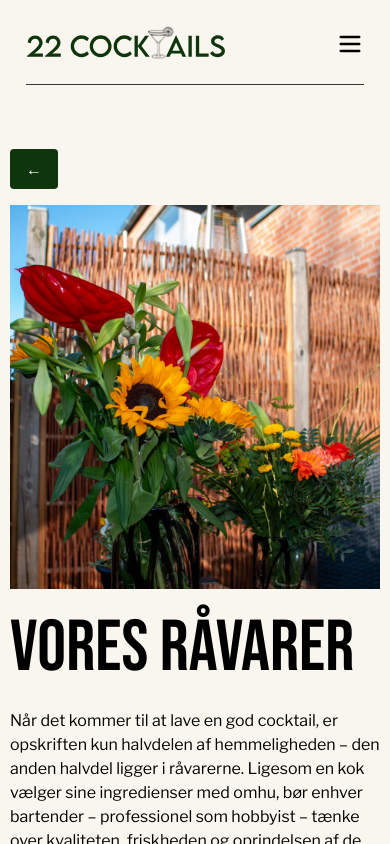
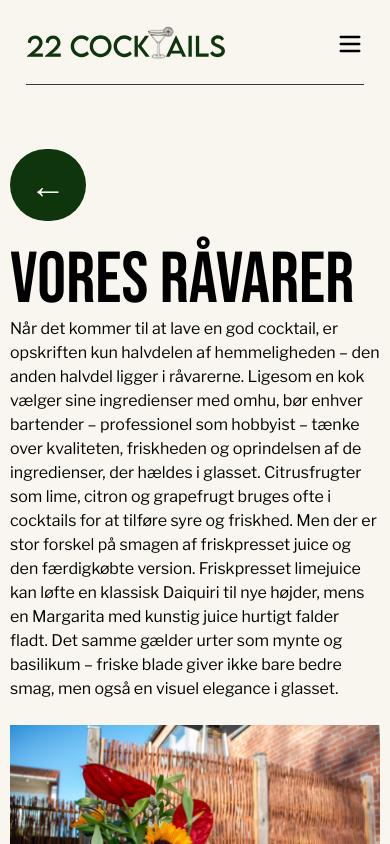
Before and after one commit to mabr0003/22cocktails, a Next.js app: page /blog/1 in a window 390 px wide. Shown: the top 844 px of the page. Built offline with nearby package versions, Linux system fonts and the light colour scheme.

Commit message:
video fix mobil

```diff
--- a/src/app/blog/[id]/page.js
+++ b/src/app/blog/[id]/page.js
@@ -16,13 +16,15 @@ export default function SinglePostPage({ params }) {
     <main>
       <section>
         <div className="content py-10">
-          <button onClick={() => router.back()} className="mb-4 px-4 py-2 bg-[var(--action)] rounded text-white cursor-pointer">
+          <button onClick={() => router.back()} className="bg-[var(--action)] py-4 px-5 rounded-full text-4xl text-white cursor-pointer mb-6">
             ←
           </button>
-          <div className="flex flex-col gap-6">
-            <img className="w-full h-96 object-cover" src={post.image} />
-            <h1 className="text-7xl md:text-9xl">{post.title}</h1>
-            <p className="max-w-prose">{post.content}</p>
+          <div className="flex flex-col gap-6 md:grid grid-cols-2">
+            <img className="w-full h-full object-cover order-1" src={post.image} />
+            <div>
+              <h1 className="text-7xl md:text-9xl">{post.title}</h1>
+              <p className="max-w-prose">{post.content}</p>
+            </div>
           </div>
         </div>
       </section>
--- a/src/app/page.js
+++ b/src/app/page.js
@@ -20,7 +20,7 @@ export default function Home() {
             22 Cocktails skaber stemning med håndlavede cocktails af høj kvalitet. Vi stiller baren op til din fest og serverer smagfulde drinks med eksklusive råvarer. <br></br>Du tager kun stilling til hvor vi skal stå - så klarer vi resten.
           </h2>
           <div className="w-full h-96 object-cover row-start-1 col-start-1 mt-40 overflow-hidden">
-            <video src="https://pureweb.dk/videos/1920colour.mp4" autoPlay loop muted />
+            <video src="https://pureweb.dk/videos/1920colour.mp4" autoPlay loop muted playsInline />
           </div>
 
           <div className="justify-self-end mr-4 -mt-9 row-start-2 col-start-1 z-10 self-start">
```
